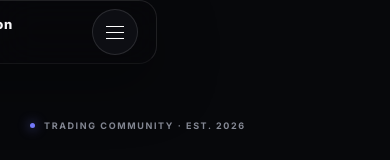
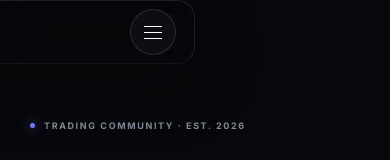
Before and after one commit to aroutdigital-gif/SYNTAX-OPINION-CAPITAL, a Next.js app: page / in a window 390 px wide. Shown: the top 160 px of the page. Built offline with nearby package versions, Linux system fonts and the light colour scheme.

Commit message:
Update globals.css

```diff
--- a/app/globals.css
+++ b/app/globals.css
@@ -1721,3 +1721,47 @@ footer {
     transition-duration: 0.01ms !important;
   }
 }
+
+/* =========================
+   MOBILE HEADER FIX
+========================= */
+
+@media (max-width: 768px) {
+
+  .topbar {
+    position: fixed;
+    top: 0;
+    left: 0;
+    width: 100%;
+    height: 72px;
+    z-index: 1000;
+    overflow: visible;
+  }
+
+  .brand {
+    position: relative;
+    z-index: 1002;
+    max-width: calc(100% - 90px);
+    overflow: visible;
+  }
+
+  .brand span {
+    white-space: nowrap;
+  }
+
+  .menu-float {
+    position: fixed;
+    top: 16px;
+    right: 16px;
+    z-index: 1100;
+  }
+
+  .drawer {
+    z-index: 1200;
+  }
+
+  .backdrop {
+    z-index: 1150;
+  }
+
+}
```
